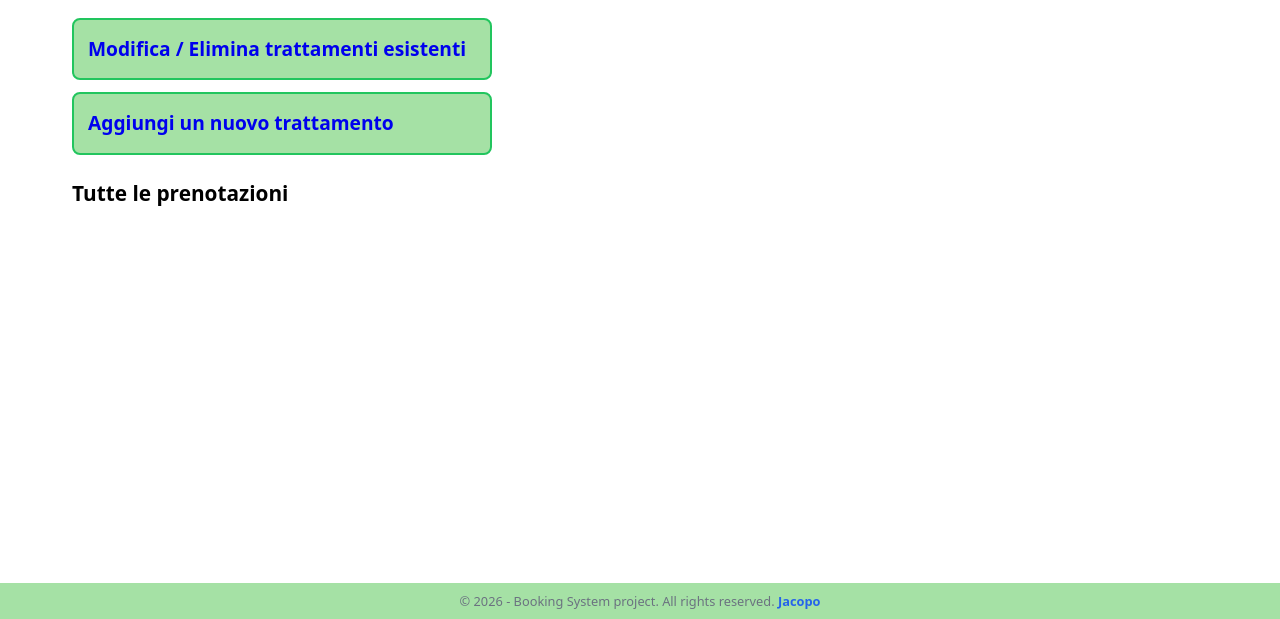
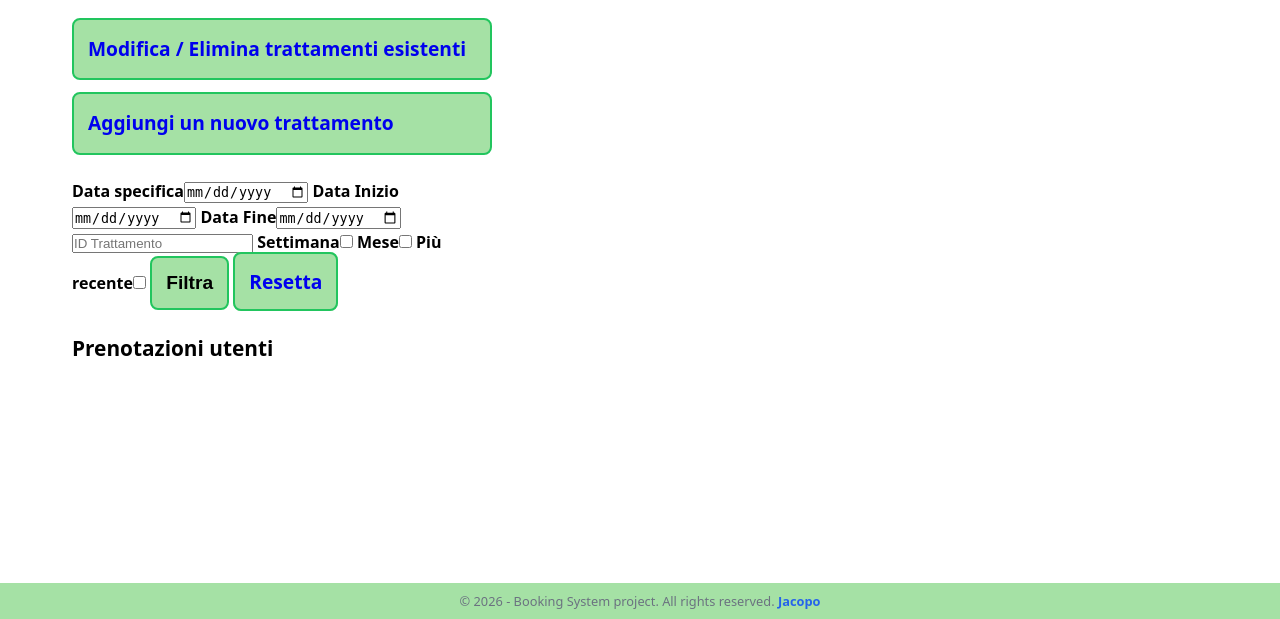
Before and after one commit to jacopo-nesti/booking-system, a Flask app: page /admin/dashboard in a window 1280 px wide. Shown: the part 181-800 px from the top of the page. Run offline with Flask 3, Linux system fonts and the light colour scheme; the visitor is signed in with stand-in values (Sample User, id 1); data comes from the database, SQL or seed files in the repository; data that the repository does not hold is empty.

Commit message:
minor fix

```diff
--- a/app/database.py
+++ b/app/database.py
@@ -232,3 +232,13 @@ def delete_treatment(treatment_id):
 
     conn.commit()
     conn.close()
+
+# esegue una query SQL di lettura (SELECT) in modo sicuro e restituisce i risultati
+def execute_query(query, params=[]):
+    conn = get_db_connection()
+    conn.row_factory = sqlite3.Row
+
+    risultati = conn.execute(query, params).fetchall()
+    conn.close()
+
+    return risultati
--- a/app/routes.py
+++ b/app/routes.py
@@ -1,6 +1,6 @@
 from flask import Blueprint, render_template, request, redirect, session, url_for
 from app.database import get_treatments, get_treatment_by_id, add_bookings, create_user, get_user_by_email, get_bookings_by_user, get_user_by_id, get_all_bookings, create_treatment, update_treatment, delete_treatment
-from app.services import get_available_slots
+from app.services import get_available_slots, get_filtered_bookings
 from app.auth import (hash_password, verify_password, validate_password, validate_email)
 from app.config import (PASSWORD_ERROR)
 from app.helpers import login_required, admin_required
@@ -189,7 +189,25 @@ def dashboard_page():
 @main.route("/admin/dashboard")
 @admin_required
 def admin_dashboard():
-    bookings = get_all_bookings()
+    data_specifica = request.args.get('data_specifica')
+    questa_settimana = request.args.get('questa_settimana')
+    questo_mese = request.args.get('questo_mese')
+    id_trattamento = request.args.get('id_trattamento')
+    piu_recente = request.args.get('piu_recente')
+
+    data_inizio = request.args.get('data_inizio')
+    data_fine = request.args.get('data_fine')
+
+    filters = {
+        'order_by_specific_date': data_specifica if data_specifica else None,
+        'order_for_this_week': True if questa_settimana else None,
+        'order_for_this_month': True if questo_mese else None,
+        'filter_by_treatment': id_trattamento if id_trattamento else None,
+        'order_from_most_recent': True if piu_recente else None,
+        'order_from_range': [data_inizio, data_fine] if (data_inizio and data_fine) else None,
+    }
+
+    bookings = get_filtered_bookings(filters)
 
     return render_template(
         "admin_dashboard.html",
--- a/app/services.py
+++ b/app/services.py
@@ -16,7 +16,7 @@
 
 from datetime import datetime, timedelta, date
 from app.config import (OPENING_TIME, CLOSING_TIME, LUNCH_START, LUNCH_END, SLOT_DURATION, CLOSED_DAYS)
-from app.database import get_bookings_by_date
+from app.database import get_bookings_by_date, get_treatment_by_id, execute_query
 
 # controlla se il salone è aperto in una determinata data
 def is_business_open(booking_date):
@@ -55,7 +55,6 @@ def lunch_break(booking_time):
 
 # recupera la durata del trattamento dal database
 def get_treatment_duration(treatment_id):
-    from app.database import get_treatment_by_id
     treatment = get_treatment_by_id(treatment_id)
     # se il trattamento esiste ritorna la durata, altrimenti 0
     return treatment["duration_min"] if treatment else 0
@@ -140,3 +139,53 @@ def get_available_slots(booking_date, treatment_id):
         valid_slots.append(slot)
 
     return valid_slots
+
+
+def get_filtered_bookings(filters):
+    query = """
+        SELECT
+            bookings.id,
+            bookings.user_id,
+            bookings.booking_date,
+            bookings.booking_time,
+            bookings.treatment_id,
+            bookings.interaction_level,
+            users.name,
+            users.surname,
+            users.email
+        FROM bookings
+        JOIN users ON bookings.user_id = users.id
+        JOIN treatments ON bookings.treatment_id = treatments.id
+        WHERE 1=1"""
+
+    params = []
+
+    # 1. Data specifica
+    if filters.get('order_by_specific_date'):
+        query += " AND bookings.booking_date = ?"
+        params.append(filters['order_by_specific_date'])
+
+    # 2. Questa settimana
+    if filters.get('order_for_this_week'):
+        query += " AND strftime('%Y-%W', bookings.booking_date) = strftime('%Y-%W', 'now')"
+
+    # 3. Questo mese
+    if filters.get('order_for_this_month'):
+        query += " AND strftime('%Y-%m', bookings.booking_date) = strftime('%Y-%m', 'now')"
+
+    # 4. Date range
+    if filters.get('order_from_range'):
+        query += " AND bookings.booking_date BETWEEN ? AND ?"
+        params.append(filters['order_from_range'][0])
+        params.append(filters['order_from_range'][1])
+
+    # 5. Filtro per trattamento
+    if filters.get('filter_by_treatment'):
+        query += " AND bookings.treatment_id = ?"
+        params.append(filters['filter_by_treatment'])
+
+    # 6. Ordinamento più recente
+    if filters.get('order_from_most_recent'):
+        query += " ORDER BY bookings.booking_date DESC"
+
+    return execute_query(query, params)
--- a/app/static/css/style.css
+++ b/app/static/css/style.css
@@ -373,6 +373,7 @@ footer p {
 /* ERROR MESSAGE */
 .error-message {
     color: red;
+    max-width: 450px;
     padding: 5px;
     margin-top: 0px;
     margin-bottom: 10px;
@@ -608,7 +609,9 @@ footer p {
 }
 
 .dashboard-grid-admin {
-    gap: 15px;
+    display: grid;
+    grid-template-columns: repeat(auto-fit, minmax(280px, 1fr));
+    gap: 16px;
 }
 
 .dashboard-card-admin {
@@ -616,10 +619,6 @@ footer p {
     border-radius: 14px;
     border: 2px solid #22c55e;
     padding: 20px;
-    display: grid;
-    grid-template-columns: repeat(auto-fit, minmax(220px, 1fr));
-    flex-direction: column;
-    gap: 8px;
     box-shadow: 0 4px 12px rgba(0,0,0,0.08);
     transition: transform 0.2s ease;
     margin-bottom: 10px;
--- a/app/templates/admin_dashboard.html
+++ b/app/templates/admin_dashboard.html
@@ -19,7 +19,27 @@
 
 </div>
 
-<h2 class="dashboard-title-admin">Tutte le prenotazioni</h2>
+<!-- FILTRI E ORDINAMENTO -->
+<div class="admin-container">
+    <form action="{{ url_for('main.admin_dashboard') }}" method="GET">
+
+        <label>Data specifica</label><input type="date" name="data_specifica" value="{{ request.args.get('data_specifica', '') }}">
+
+        <label>Data Inizio</label><input type="date" name="data_inizio" value="{{ request.args.get('data_inizio', '') }}">
+        <label>Data Fine</label><input type="date" name="data_fine" value="{{ request.args.get('data_fine', '') }}">
+
+        <input type="number" name="id_trattamento" placeholder="ID Trattamento" value="{{ request.args.get('id_trattamento', '') }}">
+
+        <label>Settimana</label><input type="checkbox" name="questa_settimana" value="1" {% if request.args.get('questa_settimana') %}checked{% endif %}>
+        <label>Mese</label><input type="checkbox" name="questo_mese" value="1" {% if request.args.get('questo_mese') %}checked{% endif %}>
+        <label>Più recente</label><input type="checkbox" name="piu_recente" value="1" {% if request.args.get('piu_recente') %}checked{% endif %}>
+
+        <button type="submit" class="admin-dashboard-btn">Filtra</button>
+        <a href="{{ url_for('main.admin_dashboard') }}" class="admin-dashboard-btn">Resetta</a>
+    </form>
+</div>
+
+<h2 class="dashboard-title-admin">Prenotazioni utenti</h2>
 
 <div class="dashboard-grid-admin">
 
@@ -27,7 +47,8 @@
 
         <div class="dashboard-card-admin">
 
-        <p><strong>Cliente:</strong> {{ b.name }} {{ b.surname }}</p>
+            <p><strong>Nome:</strong> {{ b.name }}</p>
+            <p><strong>Cognome:</strong> {{ b.surname }}</p>
             <p><strong>Email:</strong> {{ b.email }}</p>
 
             <p><strong>Data:</strong> {{ b.booking_date }}</p>
@@ -38,8 +59,8 @@
 
         </div>
 
+    {% endfor %}
+
 </div>
 
-{% endfor %}
-
 {% endblock %}
```
Also changed, not shown: app/templates/register.html (+4 -4 lines), README.md. Lines whose indentation alone changed are shown as unchanged.
